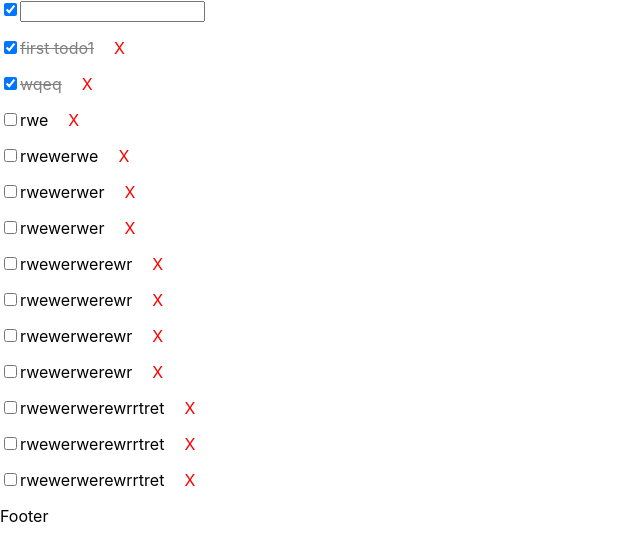
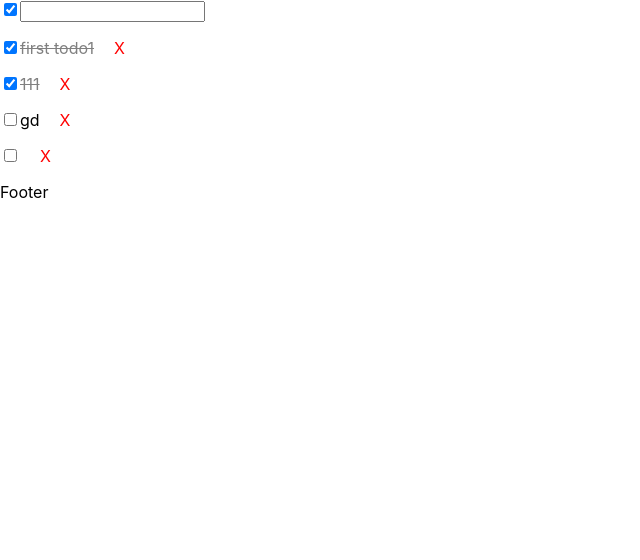
Before and after one commit to zlodiak/react-todos-list, a React (Create React App) app: page / in a window 1280 px wide. Shown: the top 560 px of the page, without its empty margins (0-640 px from the left). Built offline with nearby package versions, Linux system fonts and the light colour scheme; data requests are answered from the project's data file.

Commit message:
addTodo refactor

```diff
--- a/db.json
+++ b/db.json
@@ -8,76 +8,22 @@
       "color": 0
     },
     {
-      "title": "wqeq",
+      "title": "111",
       "isCompleted": true,
       "color": 0,
       "id": 2
     },
     {
-      "title": "rwe",
+      "title": "gd",
       "isCompleted": false,
       "color": 0,
       "id": 3
     },
     {
-      "title": "rwewerwe",
+      "title": "",
       "isCompleted": false,
       "color": 0,
       "id": 4
-    },
-    {
-      "title": "rwewerwer",
-      "isCompleted": false,
-      "color": 0,
-      "id": 5
-    },
-    {
-      "title": "rwewerwer",
-      "isCompleted": false,
-      "color": 0,
-      "id": 6
-    },
-    {
-      "title": "rwewerwerewr",
-      "isCompleted": false,
-      "color": 0,
-      "id": 7
-    },
-    {
-      "title": "rwewerwerewr",
-      "isCompleted": false,
-      "color": 0,
-      "id": 8
-    },
-    {
-      "title": "rwewerwerewr",
-      "isCompleted": false,
-      "color": 0,
-      "id": 9
-    },
-    {
-      "title": "rwewerwerewr",
-      "isCompleted": false,
-      "color": 0,
-      "id": 10
-    },
-    {
-      "title": "rwewerwerewrrtret",
-      "isCompleted": false,
-      "color": 0,
-      "id": 11
-    },
-    {
-      "title": "rwewerwerewrrtret",
-      "isCompleted": false,
-      "color": 0,
-      "id": 12
-    },
-    {
-      "title": "rwewerwerewrrtret",
-      "isCompleted": false,
-      "color": 0,
-      "id": 13
     }
   ],
   "header": [
--- a/src/components/header/Header.jsx
+++ b/src/components/header/Header.jsx
@@ -1,4 +1,4 @@
-import React, { useState, useEffect } from 'react';
+import React, { useState } from 'react';
 import { connect } from 'react-redux';
 
 import { addTodoThunk, editHeaderThunk } from '../../redux/actions';
@@ -7,19 +7,10 @@ const Header = (props) => {
   const { addTodoThunk, editHeaderThunk, header } = props;
 
   const [title, setTitle] = useState('');
-  console.log(header)
-
-  useEffect(() => {
-    console.log(12)
-  }, [header]);
 
   const addTodo = e => {
     if (e.key === 'Enter') {
-      addTodoThunk({
-        title: title,
-        isCompleted: false,
-        color: 0,
-      });
+      addTodoThunk(title, () => setTitle(''));
     }
   };
 
--- a/src/redux/actions.js
+++ b/src/redux/actions.js
@@ -33,13 +33,18 @@ export const editTodoThunk = (todo) => {
     }
 }
 
-export const addTodoThunk = (todo) => {
+export const addTodoThunk = (title, clearFieldCB) => {
     return async dispatch => {
-        const result = await addTodo(todo);
+        const result = await addTodo({
+            title: title,
+            isCompleted: false,
+            color: 0,
+        });
         const todoWithId = await result.json();
         console.log(todoWithId)
         if(todoWithId) {
             dispatch(addTodoCreator(todoWithId));
+            clearFieldCB();
         }
     }
 }
```
